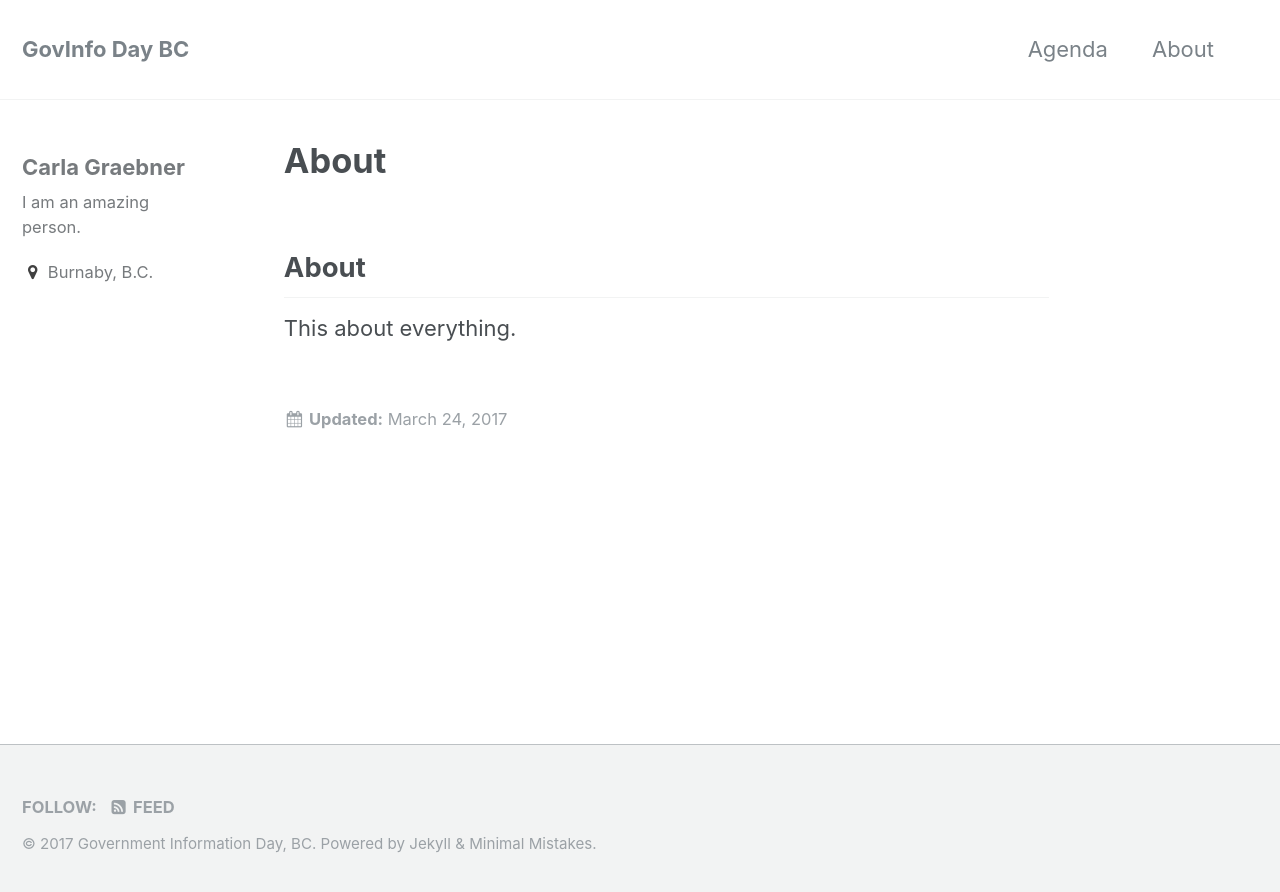
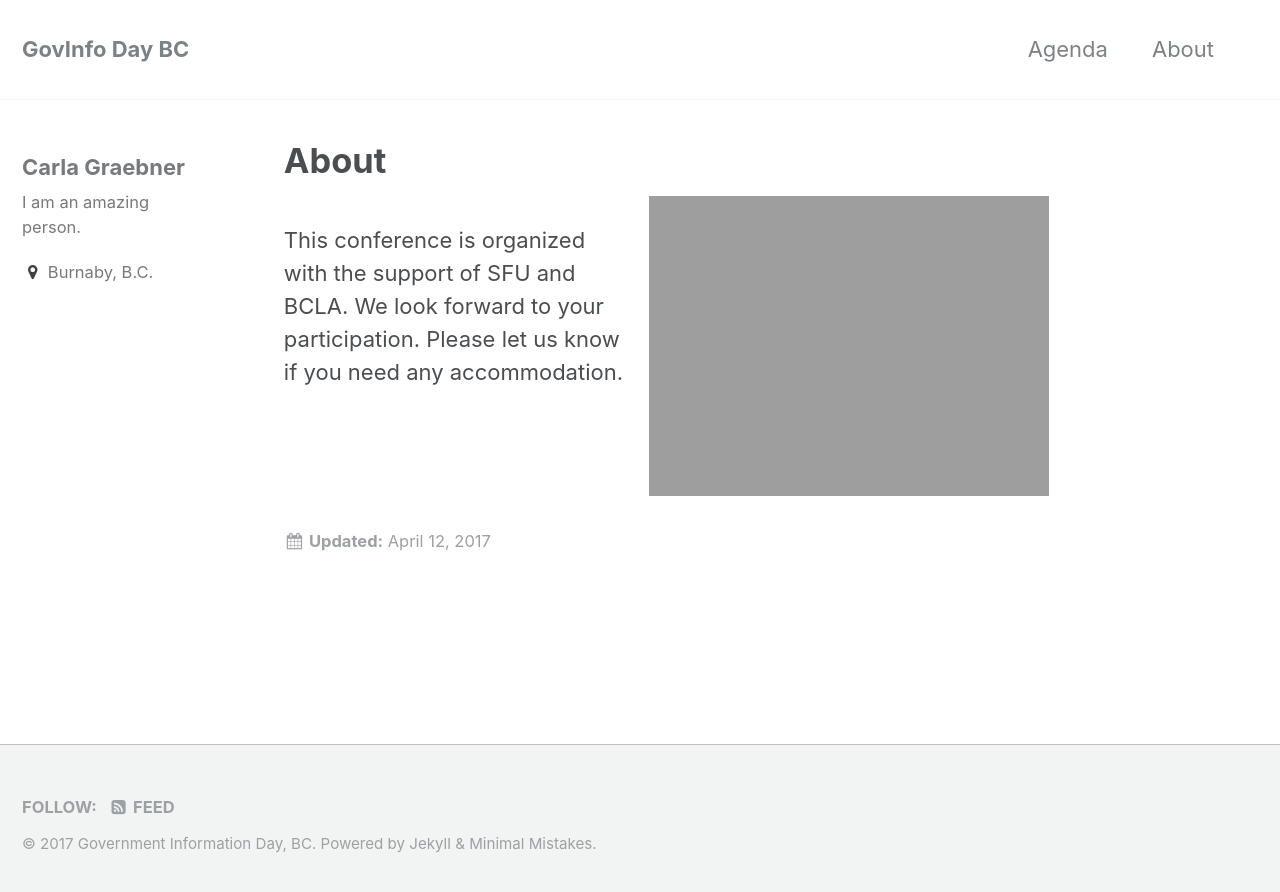
Before and after one commit to GovInfoBC/GovInfoBC.github.io, a Jekyll site: the page built from _pages/about.md, in a window 1280 px wide. Shown: the top 892 px of the page. Built offline with Jekyll 4.4.1, drawn with Linux system fonts in a browser that asks for light colours.

Commit message:
Added image

```diff
--- a/_pages/about.md
+++ b/_pages/about.md
@@ -3,9 +3,9 @@ permalink: /about/
 title: "About"
 excerpt: "About the conference"
 layouts: single
-modified: 2017-03-24
+modified: 2017-04-12
 ---
 
-## About
+![SFU Harbour Centre]({{ site.url }}{{ site.baseurl }}/assets/images/harbour_centre.jpg){: .align-right}
 
-This about everything.
+This conference is organized with the support of SFU and BCLA. We look forward to your participation. Please let us know if you need any accommodation.
```
